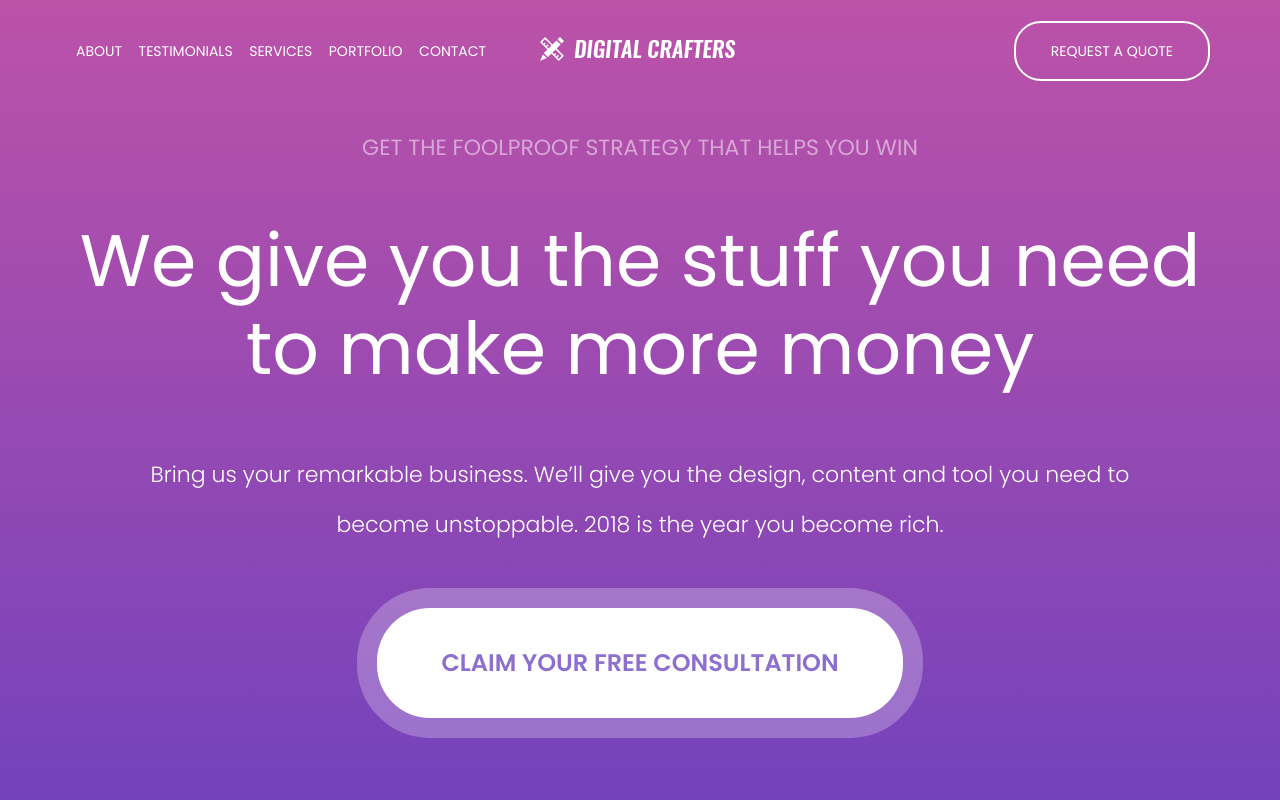
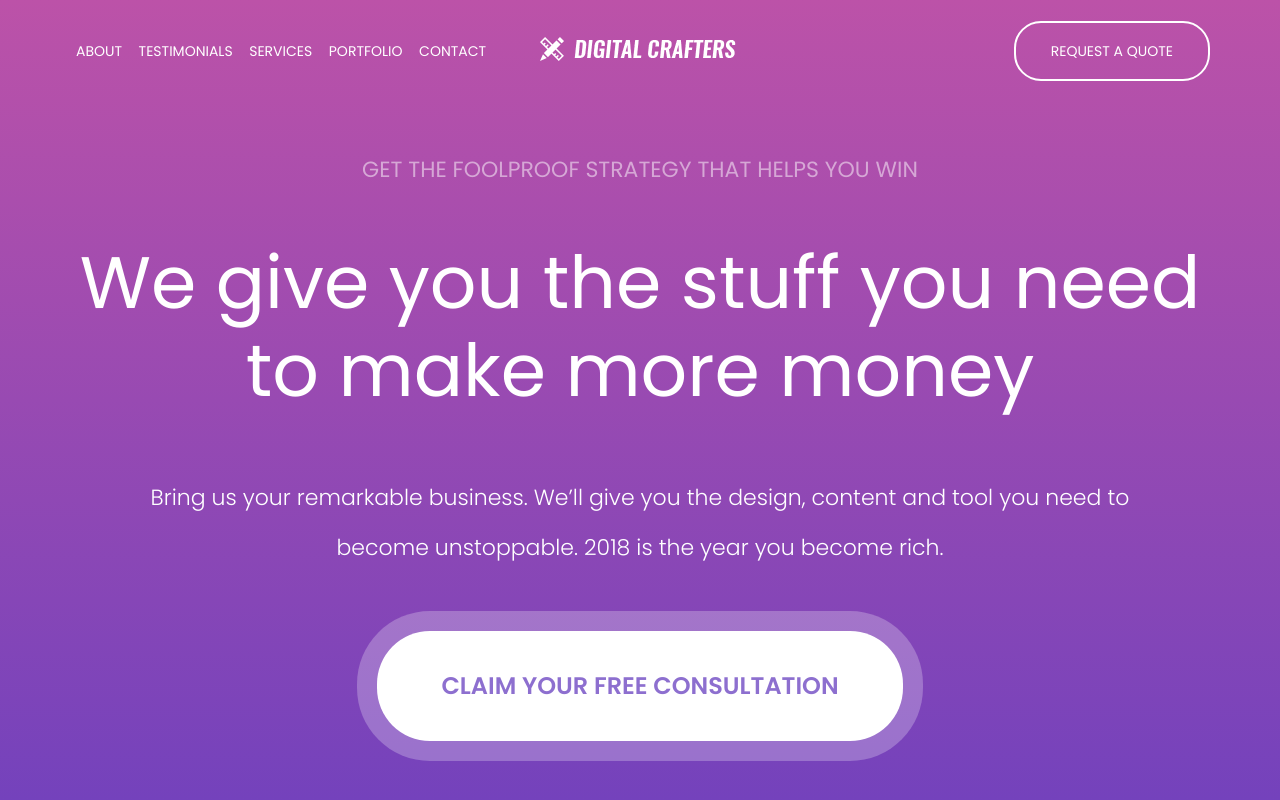
Before and after one commit to SerAlex94/DigitalCrafters, a website: page src/index.html in a window 1280 px wide. Shown: the top 800 px of the page. Drawn offline with Linux system fonts and the light colour scheme.

Commit message:
Middle positioning of full height header

```diff
--- a/src/index.html
+++ b/src/index.html
@@ -11,9 +11,8 @@
 <body>
 
     <header class="header">
-        <div class="block-position">
+        <div class="nav">
             <div class="container container--nav">
-                <div class="nav">
                 <ul class="nav-menu">
                     <li class="nav-menu__item">
                         <a class="nav-menu__link" href="#">ABOUT</a>
@@ -41,14 +40,13 @@
                 </div>
             </div>
         </div>
+        <div class="banner">
             <div class="container container--banner">
-                <div class="banner">
                 <p class="banner-head">GET THE FOOLPROOF STRATEGY THAT HELPS YOU WIN</p>
                 <h1 class="banner-info">We give you the stuff you need to make more money</h1>
                 <p class="banner-descr">Bring us your remarkable business. We’ll give you the design, content and tool
                     you need to become unstoppable. 2018 is the year you become rich.</p>
                 <a href="#" class="btn btn--banner">Claim your free consultation</a>
-                </div>
             </div>
         </div>
     </header>
--- a/src/sass/main.sass
+++ b/src/sass/main.sass
@@ -20,11 +20,12 @@ textarea::placeholder
     color: #fff
 
 /* --- header --- */
-.block-position
+.header
+    display: table
+    width: 100%
     height: 100vh
-    min-height: 600px
-
-.header
+    min-height: 775px
+    position: relative
     background: linear-gradient(to bottom, #bc52a8, #7442bc)
 
 
@@ -36,7 +37,6 @@ textarea::placeholder
     &--nav
         // max-width to width
         width: 1920px
-        height: 15%
         padding: 0 50px
         &:after
             content: ""
@@ -44,7 +44,6 @@ textarea::placeholder
             clear: both
     &--banner
         width: 1080px
-        height: 85%
         padding: 0 20px
     &--about
         width: 910px
@@ -59,6 +58,9 @@ textarea::placeholder
 .nav
     width: 100%
     line-height: 100px
+    position: absolute
+    top: 0
+    left: 0
 
 .nav-menu
     float: left
@@ -93,13 +95,16 @@ textarea::placeholder
 /* --- banner --- */
 
 .banner
+    display: table-cell
+    vertical-align: middle
     text-align: center
+    padding-top: 100px
     //min-height: 500px
-    &::before
-        content: ''
-        display: inline-block
-        height: 100%
-        vertical-align: middle
+    //&::before
+    //    content: ''
+    //    display: inline-block
+    //    height: 100%
+    //    vertical-align: middle
     &-head
         opacity: 0.5
         color: #ffffff
```
Also changed, not shown: src/css/main.css. Lines whose indentation alone changed are shown as unchanged.
